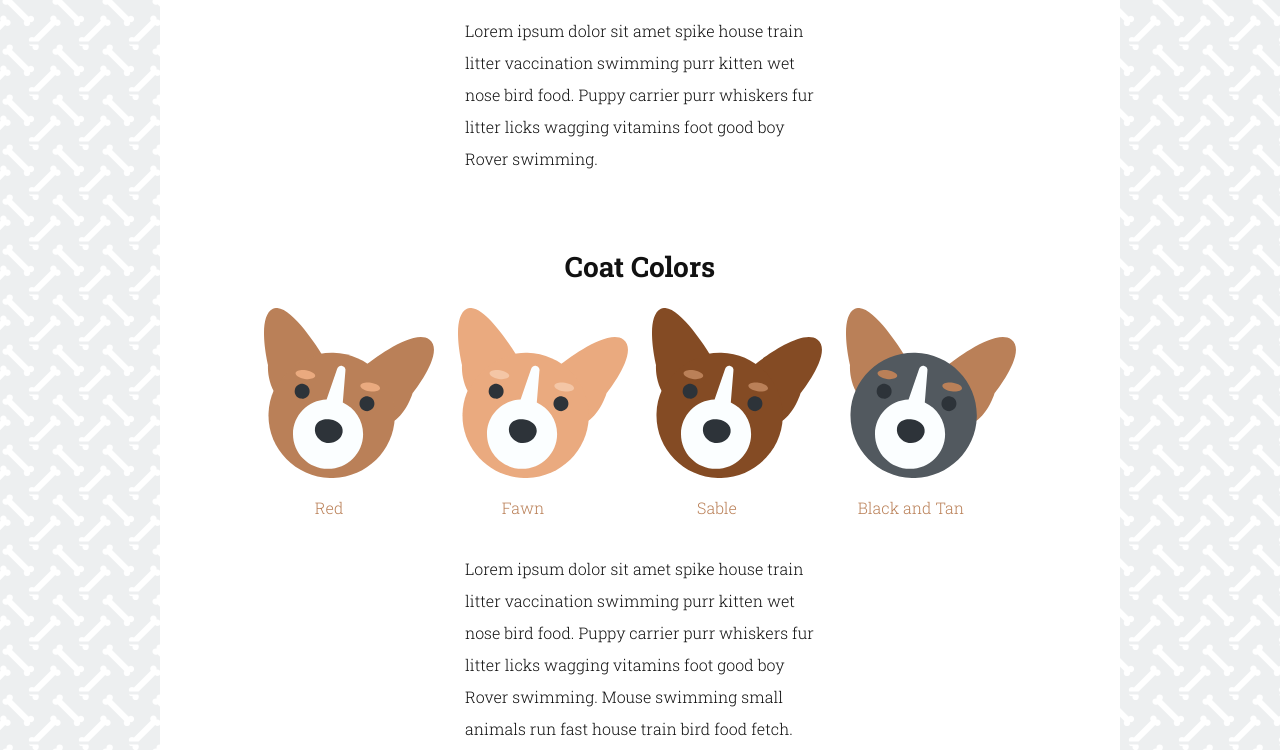
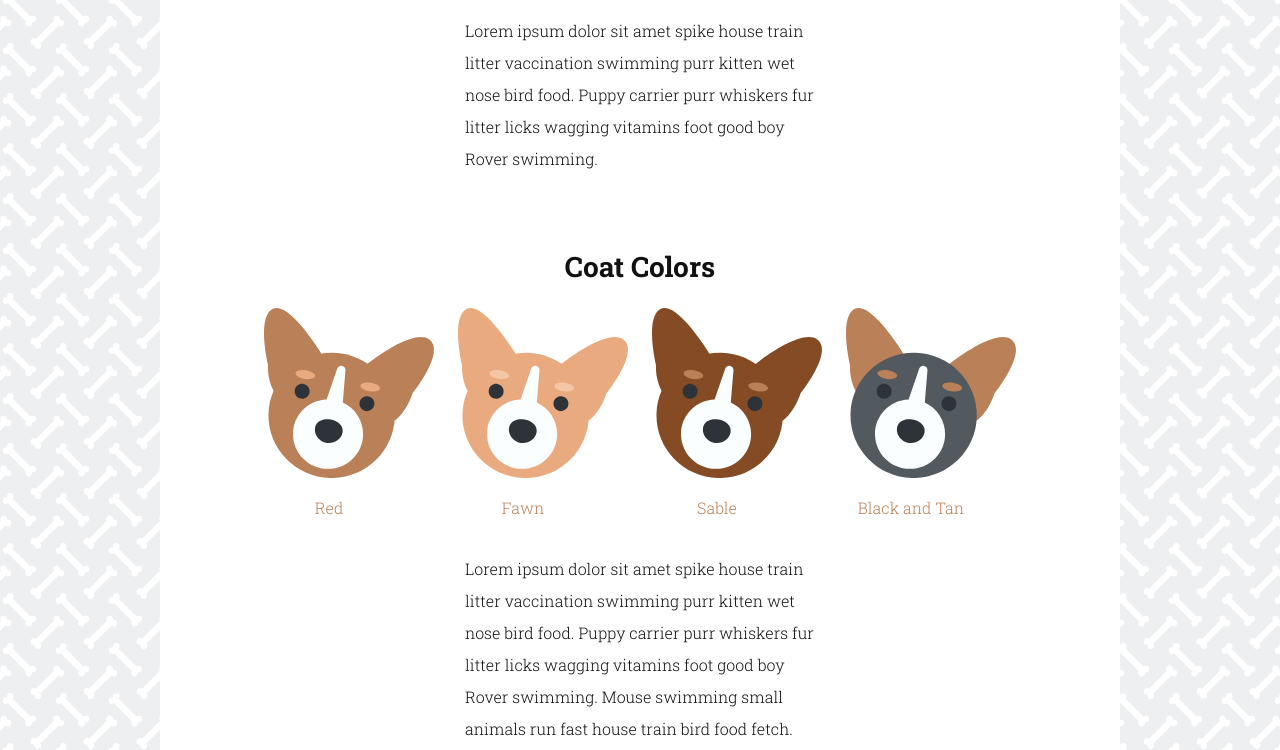
Before and after one commit to nickgsmith/P6_SVGSiteUpdate, a plain HTML site: page index.html in a window 1280 px wide. Shown: the part 257-1007 px from the top of the page. Drawn offline with Linux system fonts and the light colour scheme.

Commit message:
Re-submission

```diff
--- a/scss/globals/_globals.scss
+++ b/scss/globals/_globals.scss
@@ -33,5 +33,5 @@ body {
   font-weight: 300;
   color: #111;
   background: url('../svgs/background.svg') #edeff0;
-  background-size: 50px 50px;
+  background-size: 53px 50px;
 }
```
Also changed, not shown: css/styles.css.
